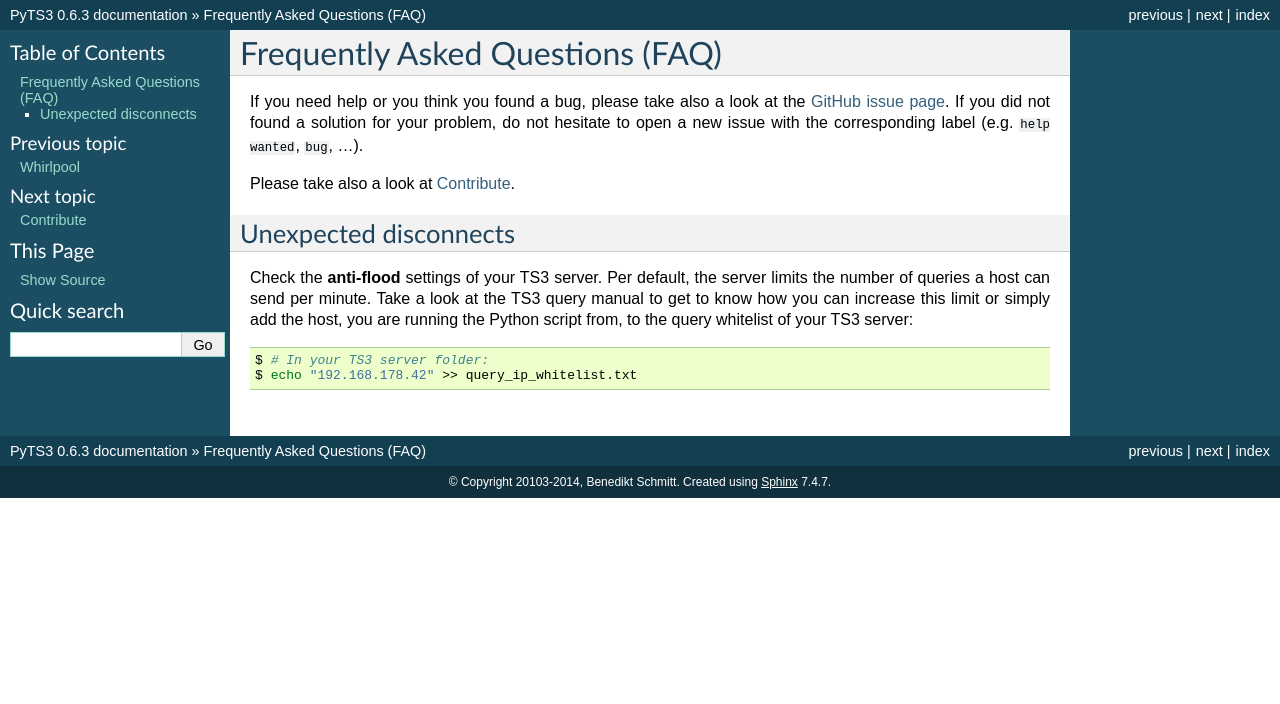
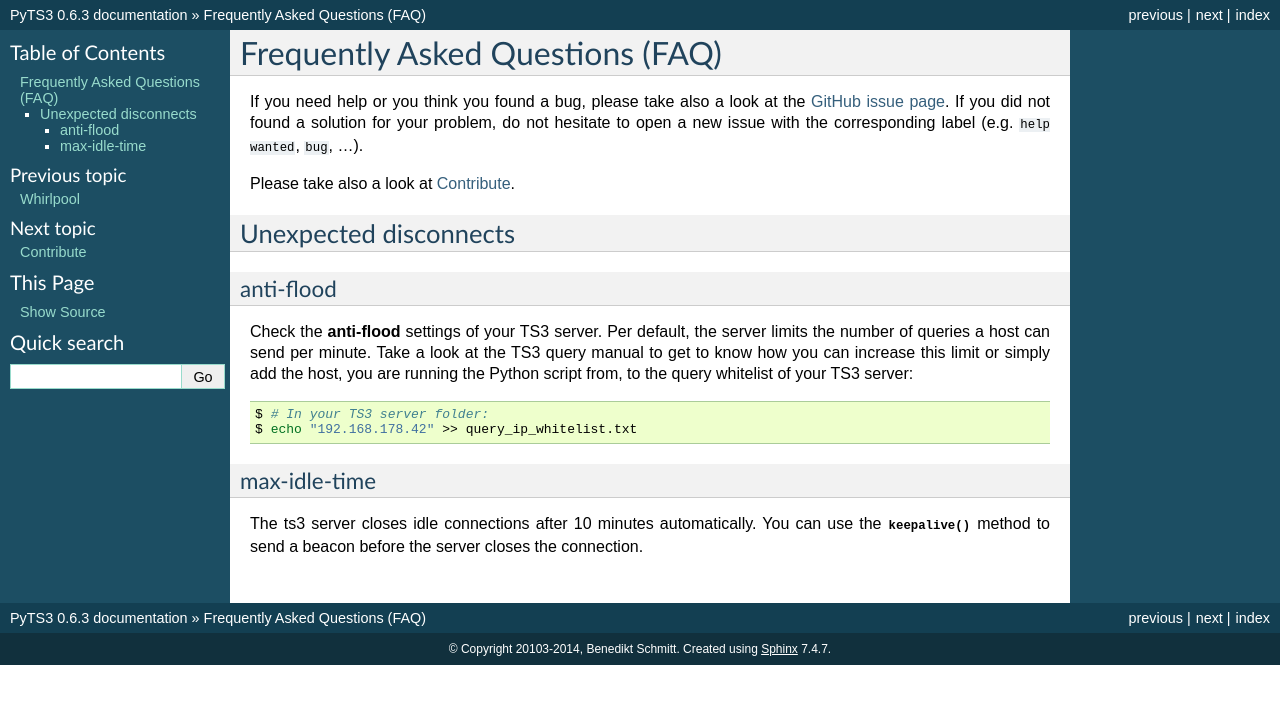
Before and after one commit to benediktschmitt/py-ts3, a Sphinx documentation site: the page built from docs/source/faq.rst, in a window 1280 px wide. Shown: the top 704 px of the page. Built offline with Sphinx 7.4.7, drawn with Linux system fonts in a browser that asks for light colours.

Commit message:
*updated* faq (issue #6 and issue #11)

```diff
--- a/docs/source/faq.rst
+++ b/docs/source/faq.rst
@@ -13,6 +13,9 @@
 Unexpected disconnects
 ----------------------
 
+anti-flood
+~~~~~~~~~~
+
 Check the **anti-flood** settings of your TS3 server. Per default, the server
 limits the number of queries a host can send per minute. Take a look at the
 TS3 query manual to get to know how you can increase this limit or simply add
@@ -23,3 +26,10 @@
 
    $ # In your TS3 server folder:
    $ echo "192.168.178.42" >> query_ip_whitelist.txt
+
+max-idle-time
+~~~~~~~~~~~~~
+
+The ts3 server closes idle connections after 10 minutes automatically. You can
+use the :meth:`~ts3.query.TS3BaseConnection.keepalive` method to send a beacon
+before the server closes the connection.
```
